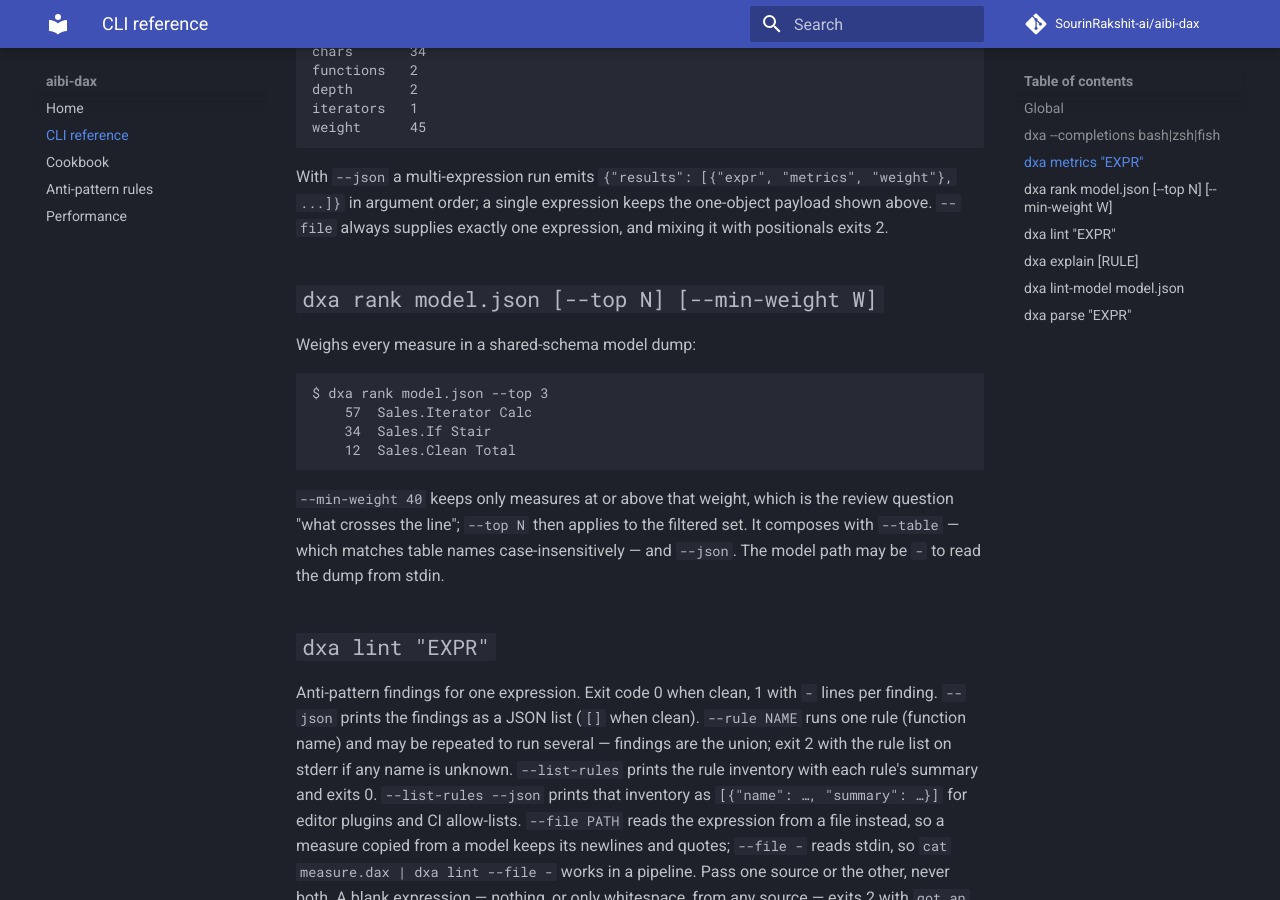
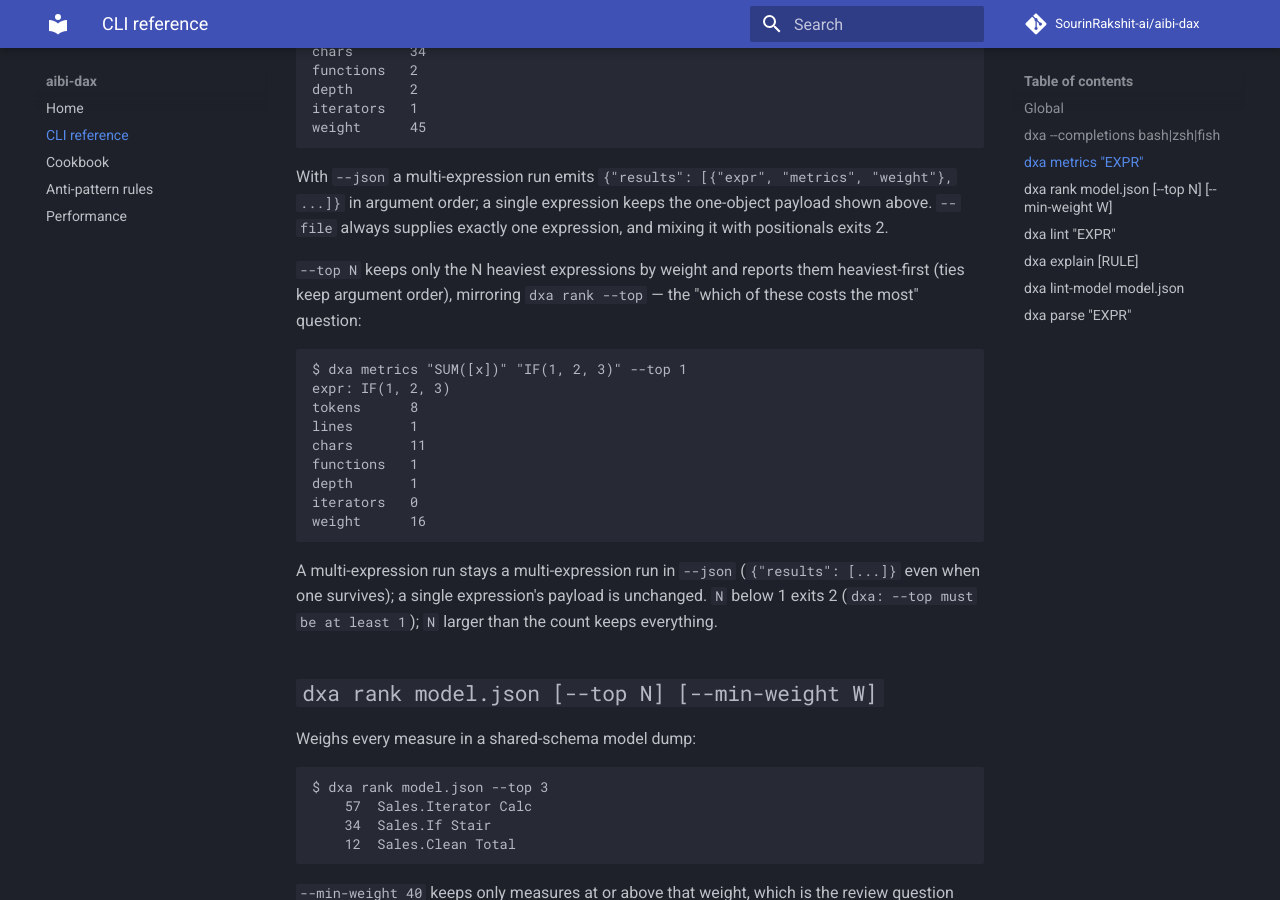
Before and after one commit to SourinRakshit-ai/aibi-dax, an MkDocs documentation site: the page built from docs/CLI.md, in a window 1280 px wide and 900 px high, scrolled down 1444 px. Built offline with MkDocs 1.6.1 and Material for MkDocs 9.7.7, drawn with Linux system fonts in a browser that asks for light colours; comment, search, counter and statistics services are not loaded.

Commit message:
feat: dxa metrics --top N keeps the N heaviest expressions (closes #59) (#60)
--top N sorts the multi-expression run by weight (stable — ties keep
argument order) and keeps the first N, reporting heaviest-first, the
expression-side twin of rank --top. A multi run stays multi in --json
({"results": [...]} even when one survives) and keeps its expr:
header in plain output; a single expression's shape is unchanged.
N < 1 exits 2 before expression resolution. CLI.md gains a replayed
--top fence; README/index flag tables and the CHANGELOG updated.

````diff
--- a/docs/CLI.md
+++ b/docs/CLI.md
@@ -77,6 +77,27 @@ With `--json` a multi-expression run emits `{"results": [{"expr",
 "metrics", "weight"}, ...]}` in argument order; a single expression
 keeps the one-object payload shown above. `--file` always supplies
 exactly one expression, and mixing it with positionals exits 2.
+
+`--top N` keeps only the N heaviest expressions by weight and reports
+them heaviest-first (ties keep argument order), mirroring `dxa rank
+--top` — the "which of these costs the most" question:
+
+```
+$ dxa metrics "SUM([x])" "IF(1, 2, 3)" --top 1
+expr: IF(1, 2, 3)
+tokens      8
+lines       1
+chars       11
+functions   1
+depth       1
+iterators   0
+weight      16
+```
+
+A multi-expression run stays a multi-expression run in `--json`
+(`{"results": [...]}` even when one survives); a single expression's
+payload is unchanged. `N` below 1 exits 2 (`dxa: --top must be at
+least 1`); `N` larger than the count keeps everything.
 
 ## `dxa rank model.json [--top N] [--min-weight W]`
 
````
Also changed, not shown: CHANGELOG.md (+3 -0 lines), README.md (+1 -1 lines), docs/index.md (+1 -1 lines), 3 other files.
